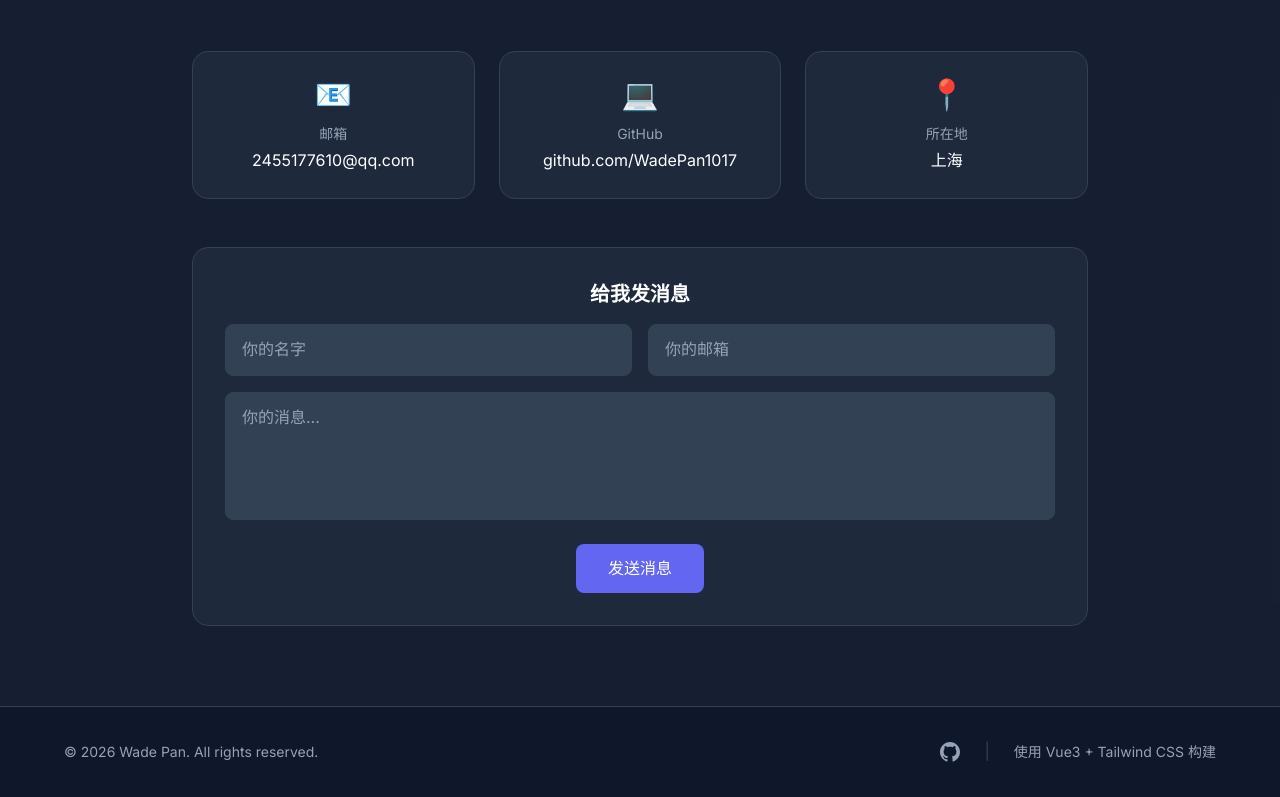
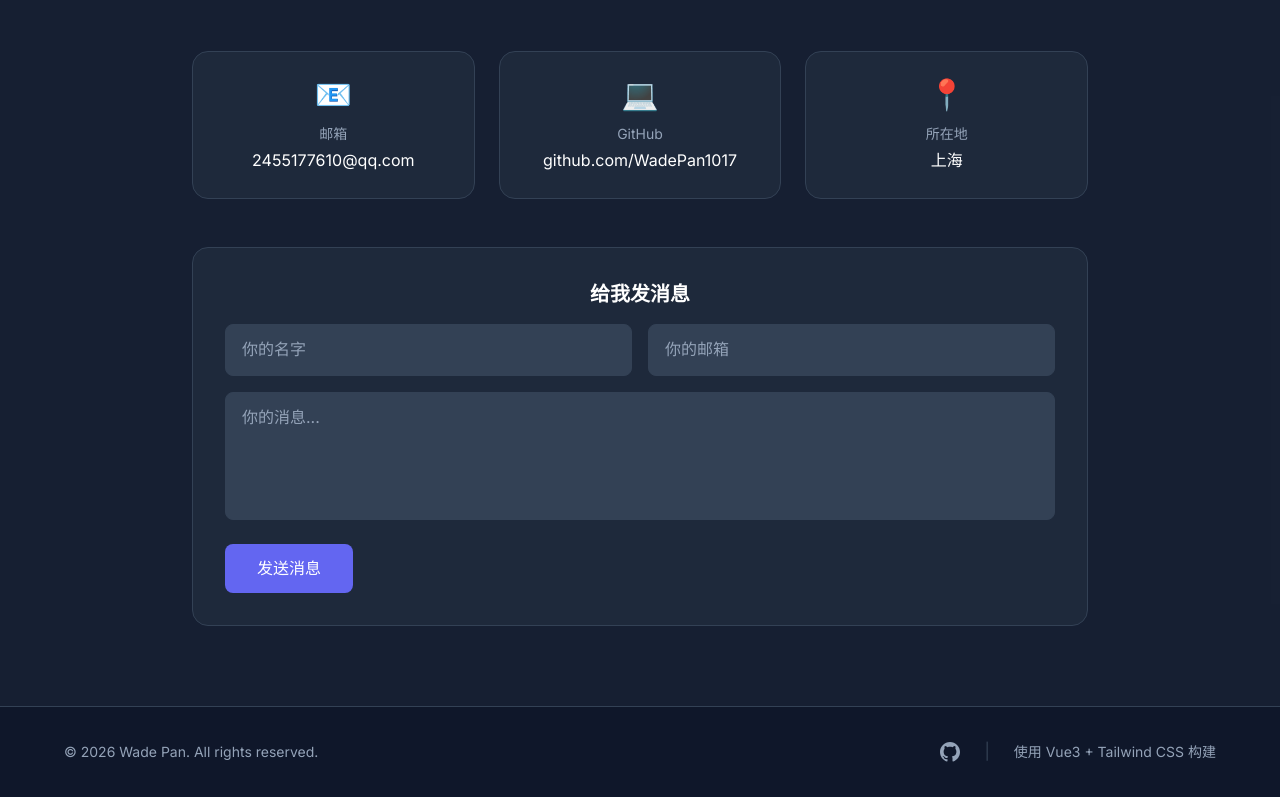
Before and after one commit to WadePan1017/portfolio, a Vue app: page / in a window 1280 px wide. Shown: the part 2953-3750 px from the top of the page. Built offline with nearby package versions, Linux system fonts and the light colour scheme.

Commit message:
feat: 联系表单支持发送功能

```diff
--- a/src/components/Contact.vue
+++ b/src/components/Contact.vue
@@ -1,4 +1,25 @@
 <script setup>
+import { ref } from 'vue'
+
+const name = ref('')
+const email = ref('')
+const message = ref('')
+const sent = ref(false)
+
+function handleSubmit() {
+  if (!message.value.trim()) return
+
+  const subject = `来自 ${name.value || '访客'} 的留言 - 作品集`
+  const body = `发送者：${name.value || '未填写'}
+邮箱：${email.value || '未填写'}
+
+留言内容：
+${message.value}
+`
+  window.location.href = `mailto:2455177610@qq.com?subject=${encodeURIComponent(subject)}&body=${encodeURIComponent(body)}`
+  sent.value = true
+}
+
 const contactInfo = [
   {
     icon: '📧',
@@ -51,30 +72,36 @@ const contactInfo = [
 
       <div class="bg-dark-light border border-dark-lighter rounded-2xl p-8">
         <h3 class="text-xl font-semibold text-white mb-4">给我发消息</h3>
-        <form class="space-y-4" @submit.prevent>
+        <form class="space-y-4" @submit.prevent="handleSubmit">
           <div class="grid sm:grid-cols-2 gap-4">
             <input
+              v-model="name"
               type="text"
               placeholder="你的名字"
               class="w-full px-4 py-3 bg-dark-lighter border border-dark-lighter rounded-lg text-white placeholder-gray focus:outline-none focus:border-primary transition-colors"
             />
             <input
+              v-model="email"
               type="email"
               placeholder="你的邮箱"
               class="w-full px-4 py-3 bg-dark-lighter border border-dark-lighter rounded-lg text-white placeholder-gray focus:outline-none focus:border-primary transition-colors"
             />
           </div>
           <textarea
+            v-model="message"
             rows="4"
             placeholder="你的消息..."
             class="w-full px-4 py-3 bg-dark-lighter border border-dark-lighter rounded-lg text-white placeholder-gray focus:outline-none focus:border-primary transition-colors resize-none"
           ></textarea>
-          <button
-            type="submit"
-            class="w-full sm:w-auto px-8 py-3 bg-primary hover:bg-primary-light text-white rounded-lg font-medium transition-colors"
-          >
-            发送消息
-          </button>
+          <div class="flex items-center gap-4">
+            <button
+              type="submit"
+              class="px-8 py-3 bg-primary hover:bg-primary-light text-white rounded-lg font-medium transition-colors"
+            >
+              发送消息
+            </button>
+            <span v-if="sent" class="text-green-400 text-sm">邮件客户端已打开，请发送邮件即可</span>
+          </div>
         </form>
       </div>
     </div>
```
